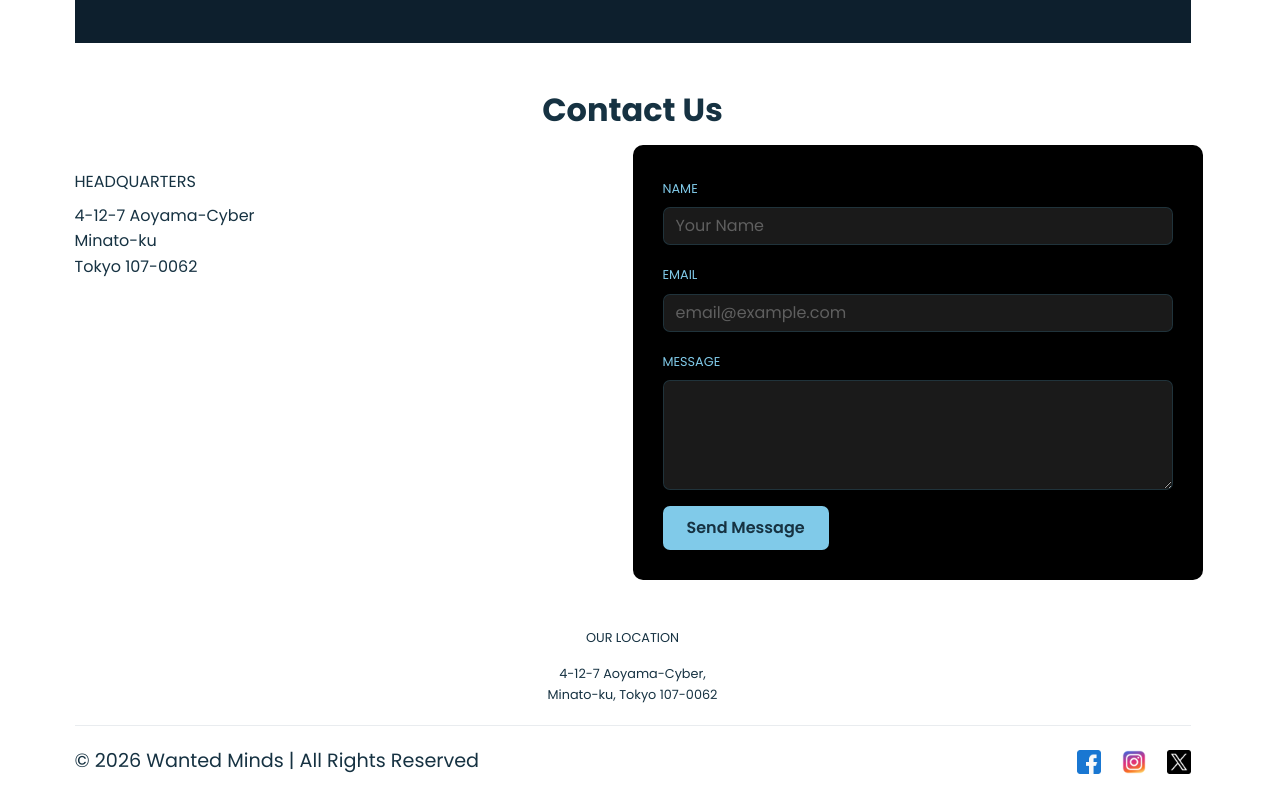
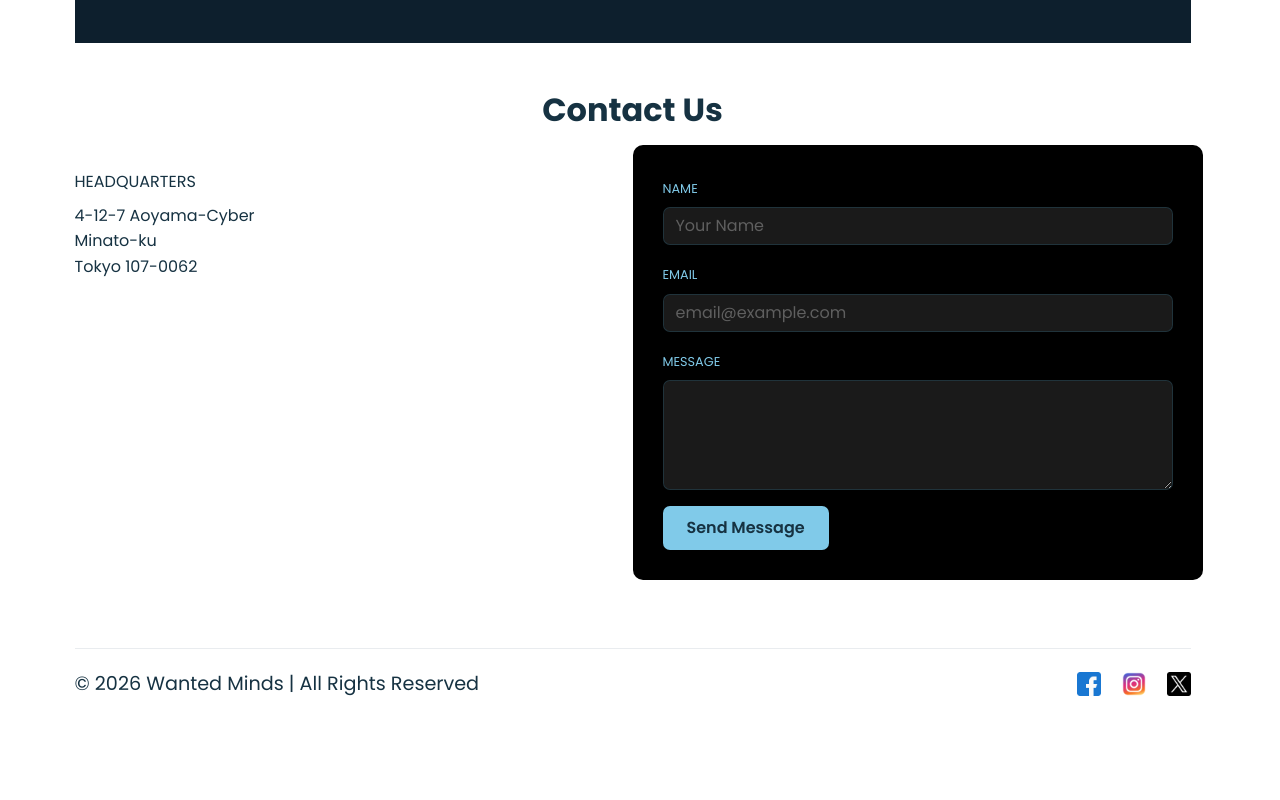
Before and after one commit to deyperfect/Wanted-Minds, a React (Vite) app in the folder client/: page / in a window 1280 px wide. Shown: the part 2006-2806 px from the top of the page. After the commit the page ends 2729 px from the top, so only its background shows below. Built offline with nearby package versions, Linux system fonts and the light colour scheme.

Commit message:
fix: remove address from Footer

```diff
--- a/client/src/components/Footer.jsx
+++ b/client/src/components/Footer.jsx
@@ -10,15 +10,6 @@ const Footer = () => {
   return (
     <div className="footer-container container-lg">
       <footer>
-        <div className="upper text-center">
-          <div className="address-section">
-            <p className="address-label">OUR LOCATION</p>
-            <address className="address-details">
-              4-12-7 Aoyama-Cyber,<br />
-              Minato-ku, Tokyo 107-0062
-            </address>
-          </div>
-        </div>
 
         <hr className="footer-divider" />
 
```
